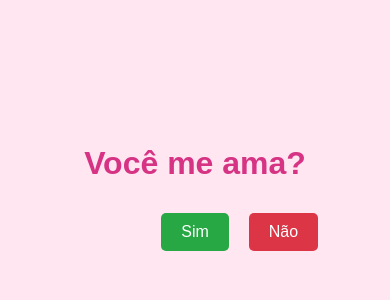
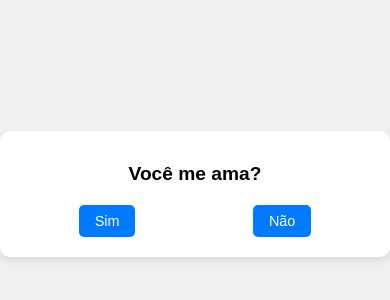
Before and after one commit to PJRuanS/ddddddd, a plain HTML site: page index.html in a window 390 px wide. Shown: the part 228-528 px from the top of the page. Drawn offline with Linux system fonts and the light colour scheme.

Commit message:
Update index.html

```diff
--- a/index.html
+++ b/index.html
@@ -1,81 +1,91 @@
 <!DOCTYPE html>
-<html lang="pt-br">
+<html lang="pt-BR">
 <head>
   <meta charset="UTF-8">
+  <meta name="viewport" content="width=device-width, initial-scale=1.0">
   <title>Você me ama?</title>
   <style>
+    /* Estilos gerais */
     body {
+      font-family: Arial, sans-serif;
+      margin: 0;
+      padding: 0;
       display: flex;
-      flex-direction: column;
+      justify-content: center;
       align-items: center;
-      justify-content: center;
       height: 100vh;
-      background-color: #ffe6f0;
-      font-family: Arial, sans-serif;
+      background-color: #f0f0f0;
+    }
+
+    .container {
       text-align: center;
+      padding: 20px;
+      background-color: #fff;
+      border-radius: 10px;
+      box-shadow: 0 4px 8px rgba(0, 0, 0, 0.1);
+      width: 100%;
+      max-width: 400px;
     }
 
     h1 {
-      font-size: 2em;
-      color: #d63384;
+      font-size: 2rem;
+      margin-bottom: 20px;
     }
 
-    button {
-      padding: 10px 20px;
-      font-size: 16px;
-      margin: 10px;
-      cursor: pointer;
-      border: none;
-      border-radius: 5px;
-      transition: 0.2s;
+    .buttons {
+      display: flex;
+      justify-content: space-around;
     }
 
-    #sim {
-      background-color: #28a745;
-      color: white;
+    .buttons a {
+      display: inline-block;
+      padding: 10px 20px;
+      font-size: 1.2rem;
+      text-decoration: none;
+      color: #fff;
+      background-color: #007bff;
+      border-radius: 5px;
+      transition: background-color 0.3s;
     }
 
-    #nao {
-      background-color: #dc3545;
-      color: white;
-      position: absolute;
+    .buttons a:hover {
+      background-color: #0056b3;
     }
 
-    #mensagem {
-      margin-top: 20px;
-      font-size: 1.5em;
-      color: #ff007f;
+    /* Media Queries */
+    @media (max-width: 768px) {
+      .container {
+        width: 90%;
+      }
+
+      h1 {
+        font-size: 1.5rem;
+      }
+
+      .buttons a {
+        font-size: 1rem;
+      }
+    }
+
+    @media (max-width: 480px) {
+      h1 {
+        font-size: 1.2rem;
+      }
+
+      .buttons a {
+        font-size: 0.9rem;
+        padding: 8px 16px;
+      }
     }
   </style>
 </head>
 <body>
-
-  <h1>Você me ama?</h1>
-  <div>
-    <button id="sim">Sim</button>
-    <button id="nao">Não</button>
+  <div class="container">
+    <h1>Você me ama?</h1>
+    <div class="buttons">
+      <a href="https://pjruans.github.io/ddddddd/">Sim</a>
+      <a href="https://pjruans.github.io/ddddddd/">Não</a>
+    </div>
   </div>
-  <div id="mensagem"></div>
-
-  <script>
-    const simBtn = document.getElementById('sim');
-    const naoBtn = document.getElementById('nao');
-    const mensagem = document.getElementById('mensagem');
-
-    simBtn.addEventListener('click', () => {
-      mensagem.innerHTML = "Eu também <3";
-    });
-
-    naoBtn.addEventListener('mouseenter', () => {
-      const maxX = window.innerWidth - naoBtn.offsetWidth;
-      const maxY = window.innerHeight - naoBtn.offsetHeight;
-      const randomX = Math.random() * maxX;
-      const randomY = Math.random() * maxY;
-
-      naoBtn.style.left = `${randomX}px`;
-      naoBtn.style.top = `${randomY}px`;
-    });
-  </script>
-
 </body>
 </html>
```
